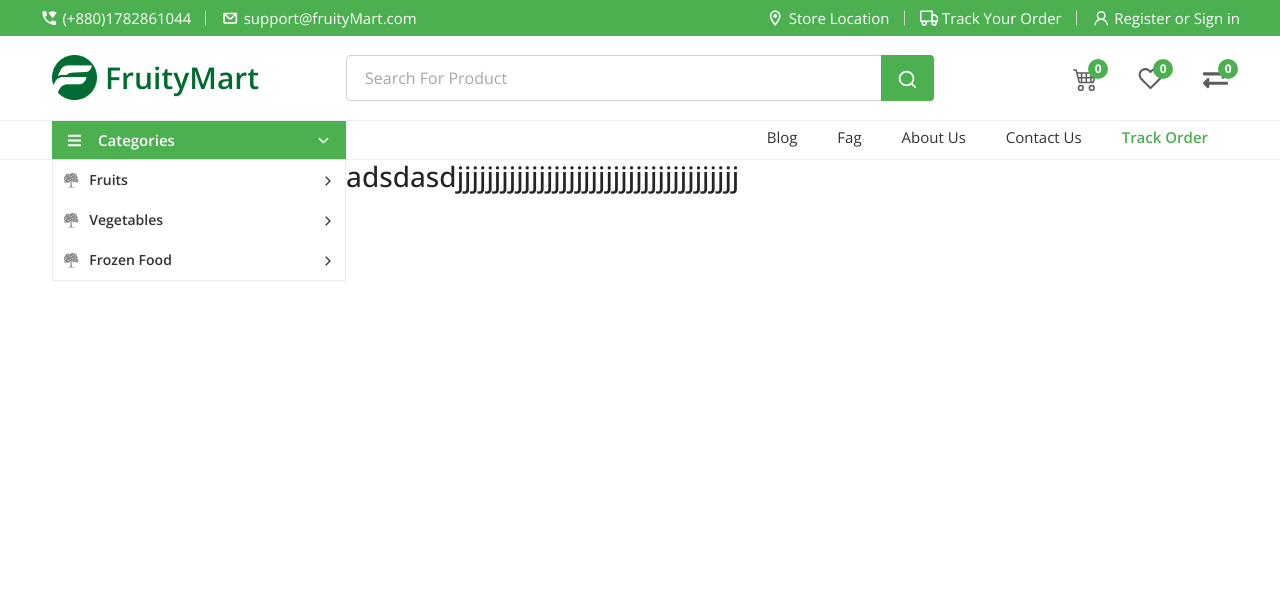
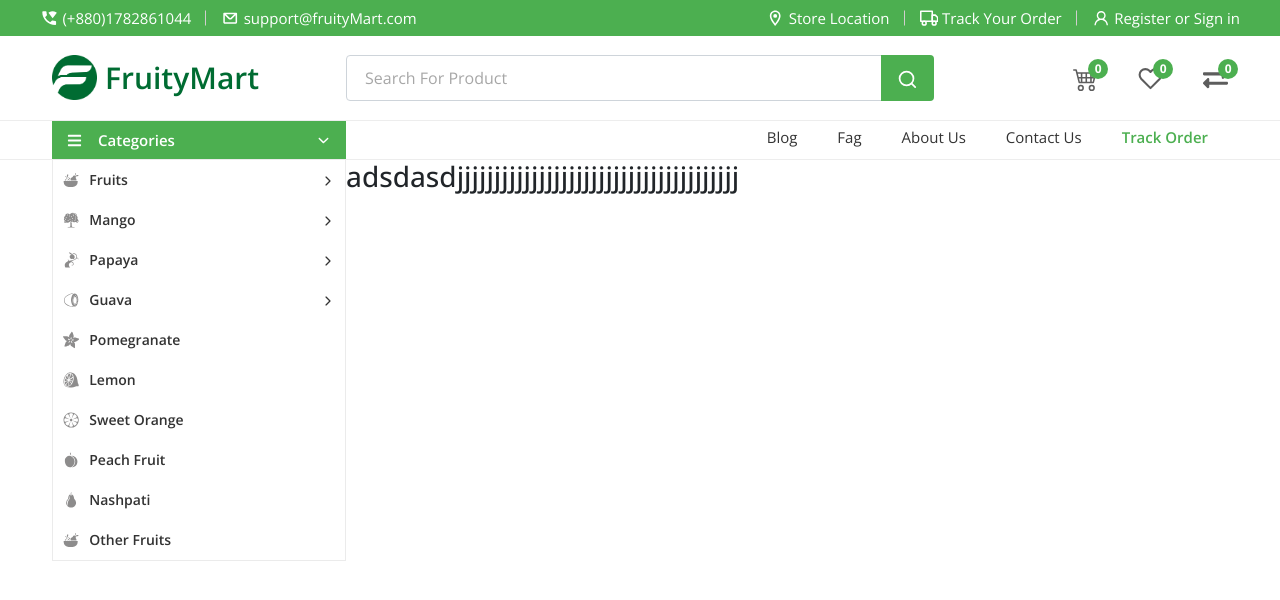
Before and after one commit to shahnewaz171/FruityMart, a React (Create React App) app: page / in a window 1280 px wide. Shown: the top 600 px of the page. Built offline with nearby package versions, Linux system fonts and the light colour scheme.

Commit message:
added hover effect and updated category list

```diff
--- a/src/components/Home/MainMenu/MainMenu.css
+++ b/src/components/Home/MainMenu/MainMenu.css
@@ -54,8 +54,9 @@
     z-index: 9;
     margin-top: -8px;
     padding-top: 0px;
+    background-color: #fff;
 }
-.categories-menu-inner ul{
+.categories-menu-inner > ul{
     border: 1px solid rgba(0, 0, 0, 0.08)!important
 }
 .categories-menu-inner > ul > li{
@@ -64,15 +65,19 @@
     font-weight: 600;
     color: #333;
     line-height: 40px;
+    transition: all 0.3s linear;
+}
+.categories-menu-inner > ul > li:hover{
+    padding-left: 20px;
 }
 .categories-menu-inner .link-area{
     cursor: pointer;
     width: 100%;
 }
-.categories-menu-inner .category-mega-menu{
-    display: none;
-}
-.categories-menu-inner .category-item:hover #fruits{
+.categories-menu-inner .category-item:hover #fruits,
+.categories-menu-inner .category-item:hover #mango,
+.categories-menu-inner .category-item:hover #papaya,
+.categories-menu-inner .category-item:hover #guava{
     display: block !important;
 }
 .categories-menu-inner .category-icon{
@@ -80,15 +85,24 @@
     margin-right: 10px;
     color: #8d8c8c;
 }
-.categories-menu-inner ul li ul.category-mega-menu{
+.categories-menu-inner > ul > li > ul.category-mega-menu{
     position: absolute;
     top: 0;
     width: 200px;
     z-index: 9;
     background-color: #fff;
     box-shadow: 5px 5px 20px rgb(0 0 0 / 15%);
+    left: 110%;
+    opacity: 0;
+    visibility: hidden;
+    padding: 10px 15px 0px;
+    border-top: 1px solid #4CAF50;
+    transition: 0.3s;
+}
+.categories-menu-inner ul li:hover ul.category-mega-menu.cActive{
+    opacity: 1;
+    visibility: visible;
     left: 99.5%;
-    padding: 10px 15px 0px;
 }
 .categories-menu-inner > ul > li > ul.category-mega-menu > li > a{
     color: #444;
@@ -96,6 +110,10 @@
     display: block;
     border-bottom: 1px solid #e5e5e5;
     padding-bottom: 6px;
+    transition: all 0.3s ease-in-out;
+}
+.categories-menu-inner > ul > li > ul.category-mega-menu > li > a:hover{
+    color: #4CAF50;
 }
 
 /* Responsiveness */
--- a/src/components/Home/MainMenu/MainMenu.js
+++ b/src/components/Home/MainMenu/MainMenu.js
@@ -2,7 +2,8 @@ import React, { useState } from 'react';
 import { Col, Container, Row } from 'react-bootstrap';
 import { FaBars } from "react-icons/fa";
 import { IoIosArrowDown, IoIosArrowForward } from "react-icons/io";
-import { GiFruitTree } from "react-icons/gi";
+import { GiFruitTree, GiFruitBowl, GiCutLemon, GiOrange, GiPear, GiPeach, GiFruiting, GiKiwiFruit } from "react-icons/gi";
+import { SiAdafruit } from "react-icons/si";
 import { Link } from 'react-router-dom';
 import './MainMenu.css';
 
@@ -24,13 +25,13 @@ const MainMenu = () => {
 
                         <div id="category-active" className="categories-menu-inner">
                             <ul className="list-inline">
-                                <li className="d-flex align-items-center category-item">
-                                    <GiFruitTree className="category-icon" />
+                                <li className="d-flex align-items-center position-relative category-item">
+                                    <GiFruitBowl className="category-icon" />
                                     <div className="d-flex justify-content-between align-items-center link-area">
                                        <span>Fruits</span>
                                         <span><IoIosArrowForward /></span>
                                     </div>
-                                    <ul id="fruits" className="list-inline category-mega-menu">
+                                    <ul id="fruits" className="list-inline category-mega-menu cActive">
                                         <li>
                                             <Link to="/a">Sessional Fruits</Link>
                                         </li>
@@ -39,18 +40,85 @@ const MainMenu = () => {
                                         </li>
                                     </ul>
                                 </li>
-                                <li className="d-flex align-items-center category-item">
+                                <li className="d-flex align-items-center position-relative category-item">
                                     <GiFruitTree className="category-icon" />
                                     <div className="d-flex justify-content-between align-items-center link-area">
-                                       <span>Vegetables</span>
+                                       <span>Mango</span>
                                         <span><IoIosArrowForward /></span>
                                     </div>
+                                    <ul id="mango" className="list-inline category-mega-menu  cActive">
+                                        <li>
+                                            <Link to="/a">Bangladeshi Mango</Link>
+                                        </li>
+                                        <li>
+                                            <Link to="/a">Other Countries</Link>
+                                        </li>
+                                    </ul>
                                 </li>
-                                <li className="d-flex align-items-center category-item">
-                                    <GiFruitTree className="category-icon" />
+                                <li className="d-flex align-items-center position-relative category-item">
+                                    <GiFruiting className="category-icon" />
                                     <div className="d-flex justify-content-between align-items-center link-area">
-                                       <span>Frozen Food</span>
+                                       <span>Papaya</span>
                                         <span><IoIosArrowForward /></span>
+                                    </div>
+                                    <ul id="papaya" className="list-inline category-mega-menu  cActive">
+                                        <li>
+                                            <Link to="/a">Bangladeshi Papaya</Link>
+                                        </li>
+                                        <li>
+                                            <Link to="/a">Other Countries</Link>
+                                        </li>
+                                    </ul>
+                                </li>
+                                <li className="d-flex align-items-center position-relative category-item">
+                                    <GiKiwiFruit className="category-icon" />
+                                    <div className="d-flex justify-content-between align-items-center link-area">
+                                       <span>Guava</span>
+                                        <span><IoIosArrowForward /></span>
+                                    </div>
+                                    <ul id="guava" className="list-inline category-mega-menu  cActive">
+                                        <li>
+                                            <Link to="/a">Bangladeshi Guava</Link>
+                                        </li>
+                                        <li>
+                                            <Link to="/a">Other Countries</Link>
+                                        </li>
+                                    </ul>
+                                </li>
+                                <li className="d-flex align-items-center position-relative category-item">
+                                    <SiAdafruit className="category-icon" />
+                                    <div className="link-area">
+                                       <span>Pomegranate</span>
+                                    </div>
+                                </li>
+                                <li className="d-flex align-items-center position-relative category-item">
+                                    <GiCutLemon className="category-icon" />
+                                    <div className="link-area">
+                                       <span>Lemon</span>
+                                    </div>
+                                </li>
+                                <li className="d-flex align-items-center position-relative category-item">
+                                    <GiOrange className="category-icon" />
+                                    <div className="link-area">
+                                       <span>Sweet Orange</span>
+                                    </div>
+                                </li>
+                                <li className="d-flex align-items-center position-relative category-item">
+                                    <GiPeach className="category-icon" />
+                                    <div className="link-area">
+                                       <span>Peach Fruit</span>
+                                    </div>
+                                </li>
+                                <li className="d-flex align-items-center position-relative category-item">
+                                    <GiPear className="category-icon" />
+                                    <div className="link-area">
+                                       <span>Nashpati</span>
+                                    </div>
+                                </li>
+                                <li className="d-flex align-items-center position-relative category-item">
+                                    <GiFruitBowl className="category-icon" />
+                                    <div className="link-area">
+                                       <span>Other Fruits</span>
                                     </div>
                                 </li>
                             </ul>
```
